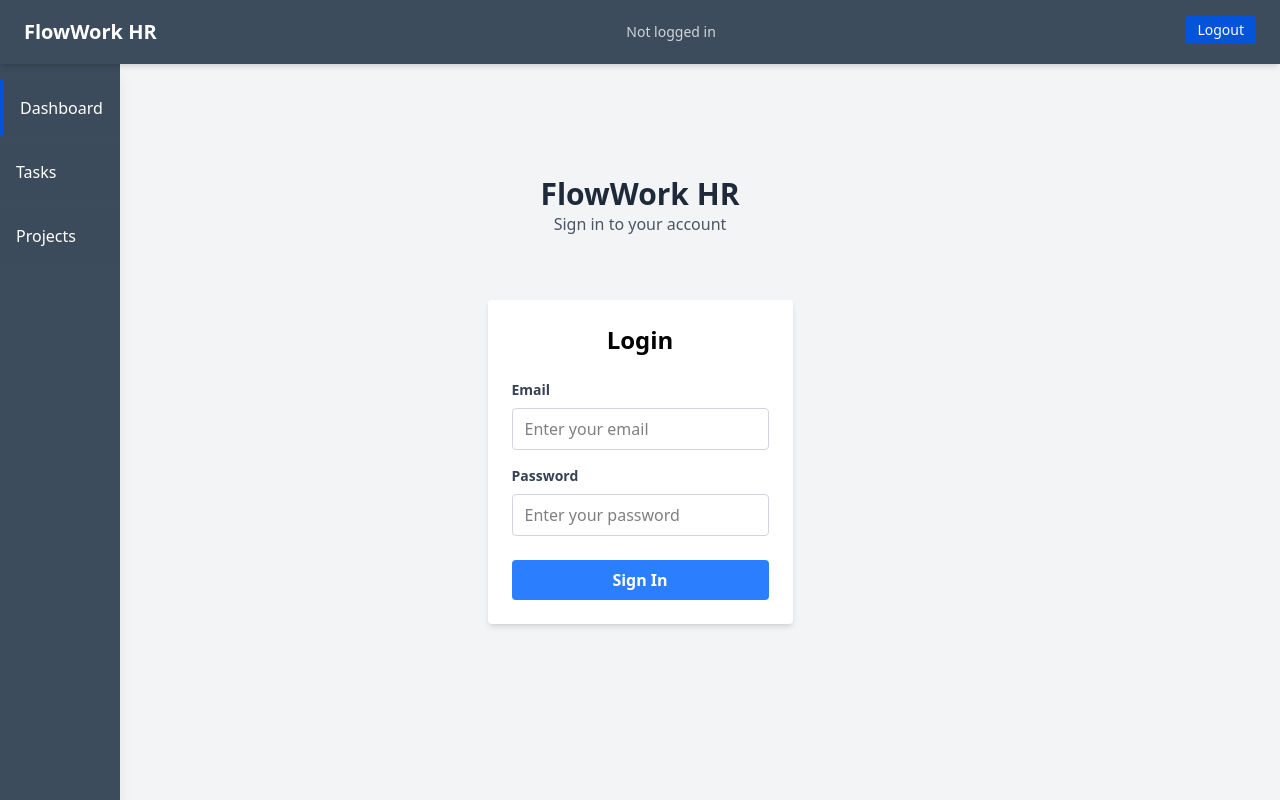
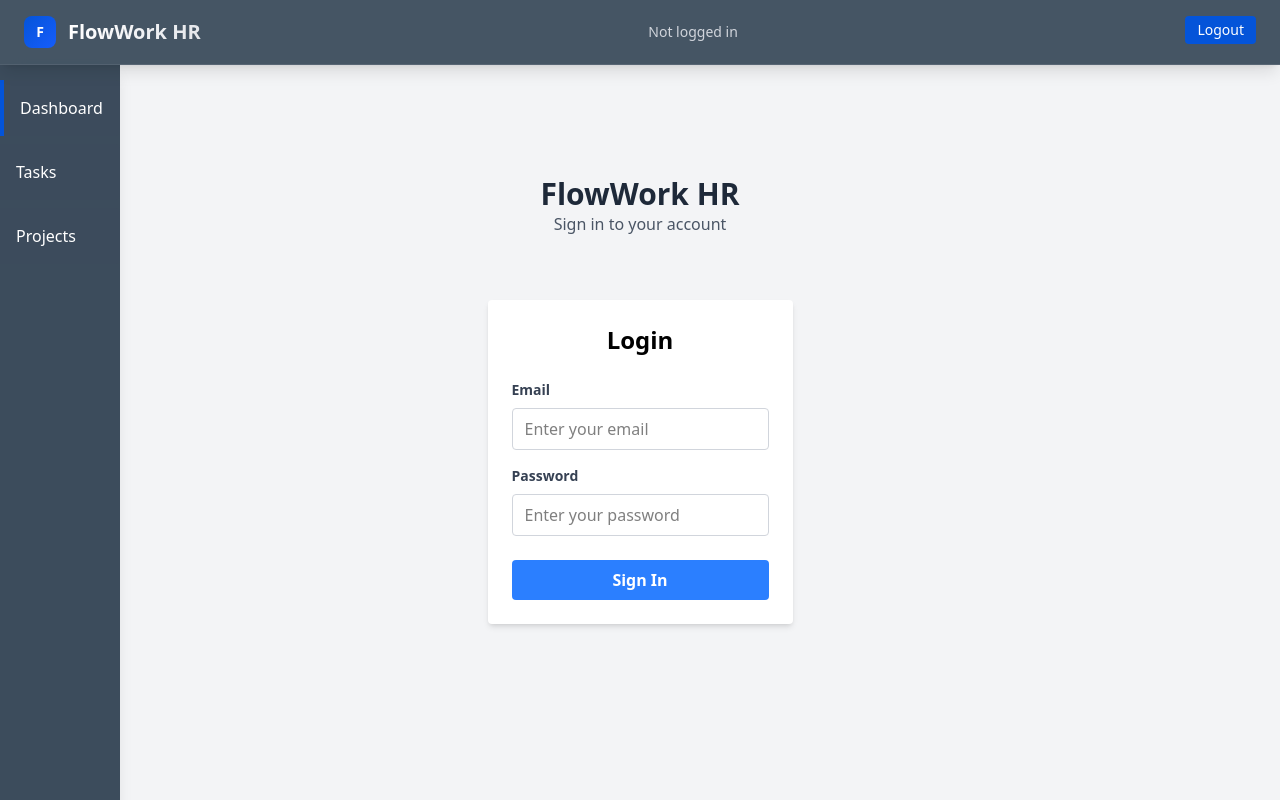
Before and after one commit to gurdip-bath/flowwork, a React (Vite) app in the folder frontend/: page /login in a window 1280 px wide. Built offline with nearby package versions, Linux system fonts and the light colour scheme.

Commit message:
style: enhance header with glassmorphism design and a logo

```diff
--- a/frontend/src/components/AppHeader/AppHeader.tsx
+++ b/frontend/src/components/AppHeader/AppHeader.tsx
@@ -8,9 +8,16 @@ const AppHeader: React.FC = () => {
 
 
   return (
-    <header className="bg-secondary text-white shadow-md px-6 py-4 fixed top-0 left-0 right-0 z-10">
+    <header className="bg-secondary/95 backdrop-blur-md text-white shadow-lg border-b border-white/10 px-6 py-4 fixed top-0 left-0 right-0 z-50">
       <div className="container mx-auto flex justify-between items-center">
-        <h1 className="text-xl font-bold text-white">FlowWork HR</h1>
+        <div className="flex items-center space-x-3">
+          <div className="w-8 h-8 bg-gradient-to-br from-primary to-blue-600 rounded-lg flex items-center justify-center">
+            <span className="text-white font-bold text-sm">F</span>
+          </div>
+          <h1 className="text-xl font-bold bg-gradient-to-r from-white to-gray-200 bg-clip-text text-transparent">
+            FlowWork HR
+          </h1>
+      </div>
 
         {isAuthenticated && user ? (
           <div className='text-right'>
```
